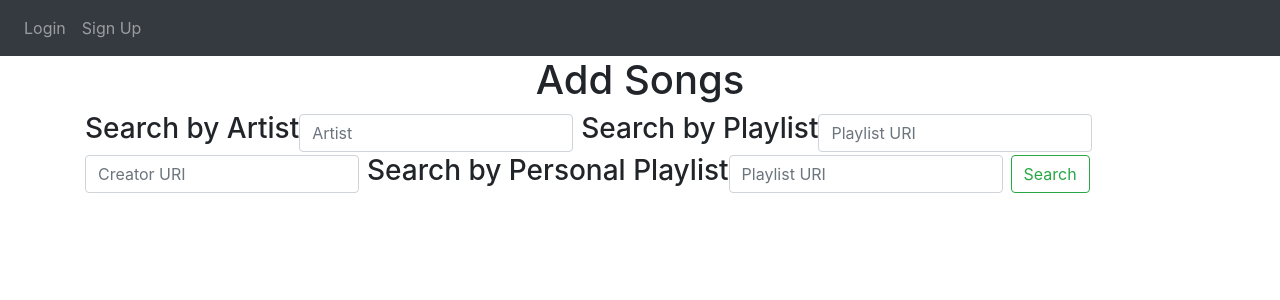
After one commit to rdfarwell/DatabaseProject, a Flask app: page /add/ in a window 1280 px wide. The commit adds this page. Shown: the top 300 px of the page. Run offline with Flask 2, Linux system fonts and the light colour scheme; data comes from the database, SQL or seed files in the repository; both versions use the stored data as it was after the commit; some libraries are stand-ins or nearby versions.

Commit message:
added uri stuff
a bunch of search bars

```diff
--- a/login_curentforsuyrehere/login_screen/website/__init__.py
+++ b/login_curentforsuyrehere/login_screen/website/__init__.py
@@ -16,10 +16,14 @@ def create_app():
     from .views import views
     from .auth import auth
     from .rec import rec
+    from .add import add
 
     app.register_blueprint(views, url_prefix='/')
     app.register_blueprint(auth, url_prefix='/')
     app.register_blueprint(rec, url_prefix='/rec')
+    app.register_blueprint(add, url_prefix='/add')
+
+
 
 
 
--- /dev/null
+++ b/login_curentforsuyrehere/login_screen/website/add.py
@@ -0,0 +1,20 @@
+from flask import Blueprint, render_template, request, flash, jsonify
+from flask_login import login_required, current_user
+from .models import Songs
+from .models import Playlist
+from .models import User
+from . import db
+import json
+
+
+add = Blueprint('add', __name__)
+
+
+
+@add.route('/')
+def index():
+    song = request.args.get('song')
+    artists = Songs.query.filter_by(artist=song).all()
+    songs = Songs.query.filter_by(name=song).all()
+    albums = Songs.query.filter_by(album=song).all()
+    return render_template('add.html', artists=artists, songs=songs, albums=albums, user=current_user)
--- a/login_curentforsuyrehere/login_screen/website/auth.py
+++ b/login_curentforsuyrehere/login_screen/website/auth.py
@@ -45,6 +45,7 @@ def sign_up():
     #print(data)
     if request.method == 'POST':
         email = request.form.get('email')
+        URI = request.form.get('URI')
         first_name = request.form.get('firstName')
         last_name = request.form.get('lastName')
         password1 = request.form.get('password1')
@@ -65,7 +66,7 @@ def sign_up():
             flash('Password must be at least 7 characters.', category='error')
         else:
             #Password in plaintext new_user = User(email=email, first_name=first_name, last_name=last_name, password=password1)
-            new_user = User(email=email, first_name=first_name, last_name=last_name , password=generate_password_hash(password1, method='sha256'))
+            new_user = User(email=email, uri = URI, first_name=first_name, last_name=last_name , password=generate_password_hash(password1, method='sha256'))
             db.session.add(new_user)
             db.session.commit()
             login_user(new_user, remember=True)
--- a/login_curentforsuyrehere/login_screen/website/models.py
+++ b/login_curentforsuyrehere/login_screen/website/models.py
@@ -12,6 +12,7 @@ class Playlist(db.Model):
 class User(db.Model, UserMixin):
     id = db.Column(db.Integer, primary_key=True)
     email = db.Column(db.String(150), unique=True)
+    uri = db.Column(db.String(150), unique=True)
     password = db.Column(db.String(150))
     first_name = db.Column(db.String(150))
     last_name = db.Column(db.String(150))
--- /dev/null
+++ b/login_curentforsuyrehere/login_screen/website/templates/add.html
@@ -0,0 +1,22 @@
+{% extends "base.html" %} {% block title %}Add{% endblock %} {% block content
+    %}
+
+    <h1 align="center">Add Songs</h1>
+    <form class="form-inline my-2 my-lg-0" method="GET">
+      <h3>
+        Search by Artist
+      </h3>
+      <input align="center" class="form-control mr-sm-2" type="search" placeholder="Artist" name="song">
+      <h3>
+        Search by Playlist
+      </h3>
+      <input align="center" class="form-control mr-sm-2" type="search" placeholder="Playlist URI" name="song">
+      <input align="center" class="form-control mr-sm-2" type="search" placeholder="Creator URI" name="song">
+      <h3>
+        Search by Personal Playlist
+      </h3>
+      <input align="center" class="form-control mr-sm-2" type="search" placeholder="Playlist URI" name="song">
+      <button class="btn btn-outline-success my-2 my-sm-0" type="submit">Search</button>
+    </form>
+
+{% endblock %}
--- a/login_curentforsuyrehere/login_screen/website/templates/base.html
+++ b/login_curentforsuyrehere/login_screen/website/templates/base.html
@@ -22,6 +22,7 @@
         {% if user.is_authenticated %}
         <a class="nav-item nav-link" id="home" href="/">Home</a>
         <a class="nav-item nav-link" id="rec" href="/rec">Reccomended</a>
+        <a class="nav-item nav-link" id="add" href="/add">Add Songs</a>
         <a class="nav-item nav-link" id="logout" href="/logout">Logout</a>
         {% else %}
         <a class="nav-item nav-link" id="login" href="/login">Login</a>
```
Also changed, not shown: login_curentforsuyrehere/login_screen/website/templates/sign_up.html (+10 -0 lines), login_curentforsuyrehere/login_screen/website/database.db.
